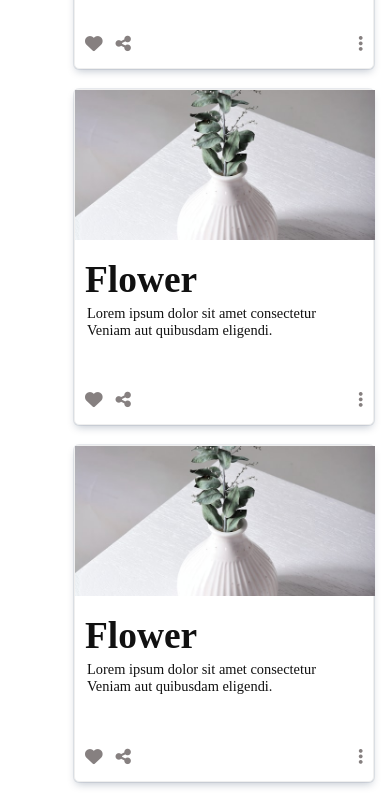
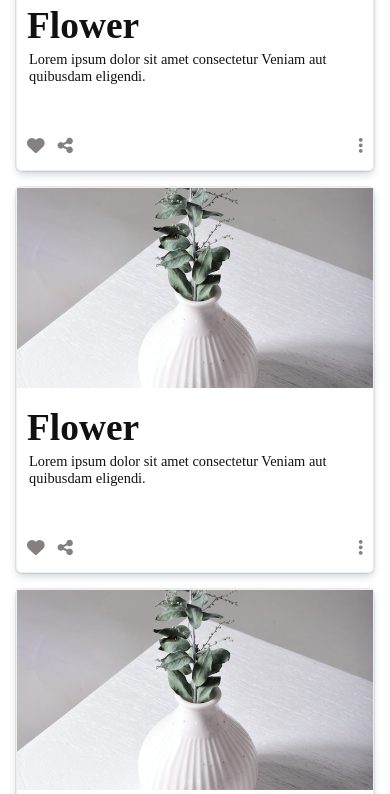
Before and after one commit to marusoft/flexbox, a plain HTML site: page flex-activity-class-2/index.html in a window 390 px wide. Shown: the part 758-1552 px from the top of the page. Drawn offline with Linux system fonts and the light colour scheme.

Commit message:
fix card responsive issues

```diff
--- a/flex-activity-class-2/index.html
+++ b/flex-activity-class-2/index.html
@@ -10,7 +10,7 @@
       rel="stylesheet"
       href="path/to/font-awesome/css/font-awesome.min.css"
     />
-    <link rel="stylesheet" type="text/css" href="./flex-a.css" />
+    <link rel="stylesheet" type="text/css" href="./style.css" />
   </head>
   <body>
     <!-- HEADER START -->
--- a/flex-activity-class-2/flex-a.css
+++ b/flex-activity-class-2/style.css
@@ -37,12 +37,12 @@ a:hover {
 .card {
   margin-top: 3rem;
   display: flex;
-  padding: 0 4rem;
-  /* justify-content: center; */
+  padding: 1rem;
+  justify-content: center;
+  gap: 1rem;
   flex-wrap: wrap;
 }
 .carditem {
-  width: 300px;
   background-color: #ffffff;
   border: 1px solid #efefef;
   border-radius: 5px;
@@ -50,11 +50,10 @@ a:hover {
     rgba(9, 30, 66, 0.08) 0px 0px 0px 1px;
   font-size: 2rem;
   color: #111;
-  margin: 10px;
 }
 .flower {
-  width: 300px;
-  height: 150px;
+  width: 100%;
+  height: 200px;
   object-fit: cover;
 }
 .desc {
@@ -81,15 +80,15 @@ a:hover {
   color: rgb(134, 128, 128);
   font-weight: 900;
 }
-.fa-bars{
+.fa-bars {
   display: none;
 }
 /* media queries */
 @media (max-width: 540px) {
-  .nav{
+  .nav {
     display: none;
   }
-  .fa-bars{
+  .fa-bars {
     display: block;
   }
 }
```
Also changed, not shown: 1 other file.
